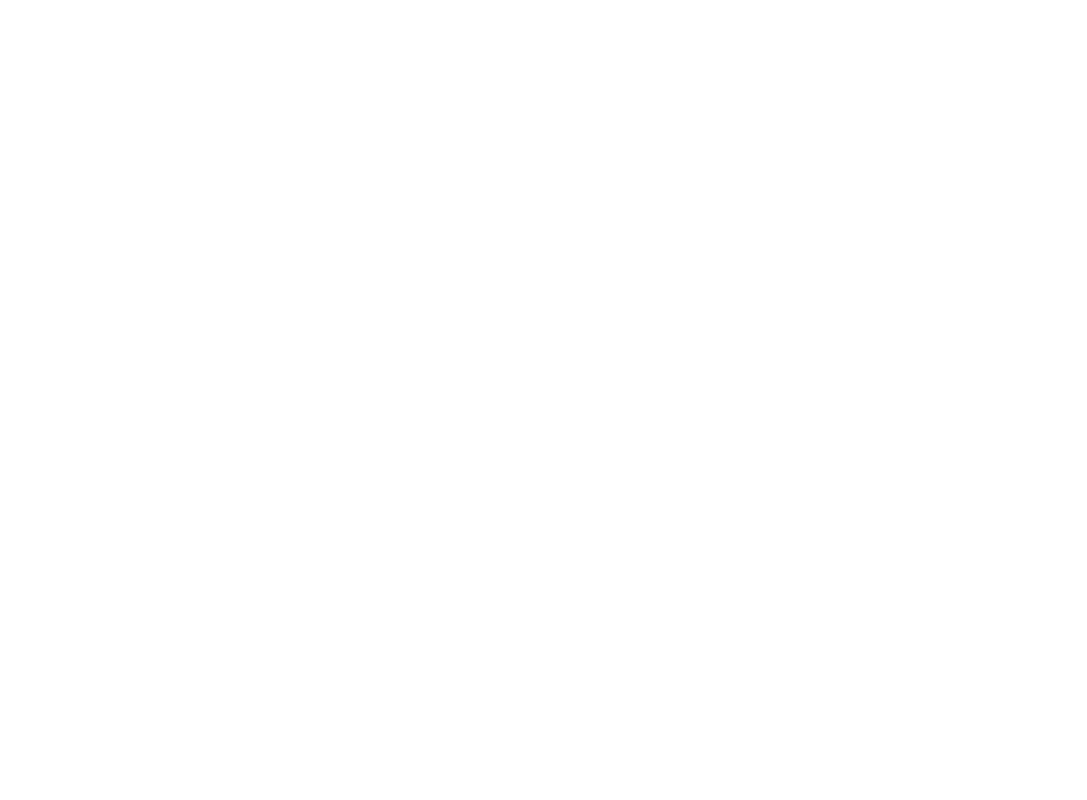
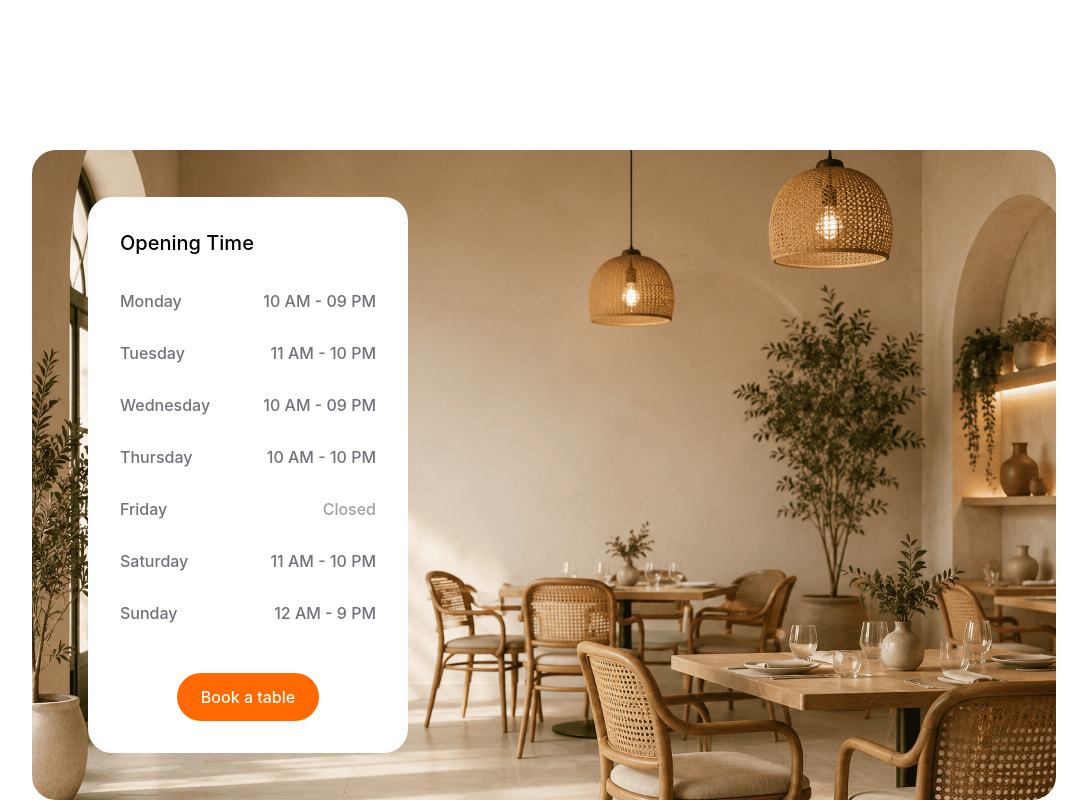
Before and after one commit to an-vila/restro-frontend, a React (Vite) app: page / in a window 1280 px wide. Shown: the part 3947-4747 px from the top of the page, without its empty margins (96-1183 px from the left). Before the commit the page ends 3921 px from the top, so only its background shows below. Built offline with nearby package versions, Linux system fonts and the light colour scheme.

Commit message:
New: Timing section added

```diff
--- a/src/App.jsx
+++ b/src/App.jsx
@@ -5,6 +5,7 @@
 import Hero from "./components/Hero"
 import Navbar from  "./components/Navbar"
 import Stats from "./components/Stats"
+import Timing from "./components/Timing"
 
 const App = () => {
   return (
@@ -16,6 +17,7 @@
       <Dishes />
       <Features />
       <BookingProcess />
+      <Timing />
     </>
   )
 }
--- /dev/null
+++ b/src/components/Timing.jsx
@@ -0,0 +1,37 @@
+import { timingData } from "../data/data";
+import Animated from "./Animated";
+
+const Timing = () => {
+  return (
+    <section id="timing" className="px-6 mt-44">
+      <Animated
+        scale={0.8}
+        y={0}
+        className="w-full max-w-5xl h-162.5 rounded-3xl bg-cover bg-center flex items-center justify-center md:justify-start px-6 md:px-14 overflow-hidden mx-auto bg-[url('/assets/restro-timing.png')]"
+      >
+        <div className="bg-white rounded-3xl p-8 w-full max-w-xs">
+          <Animated delay={0.2}>
+            <h3 className="text-xl mb-8 font-medium">Opening Time</h3>
+          </Animated>
+
+          <div className="space-y-7">
+            {timingData.map((item, index) => (
+              <Animated key={index} delay={index * 0.15} className="flex justify-between items-center">
+                <span className="font-medium text-zinc-500">{item.day}</span>
+                <span className={`font-medium ${item.hours === "Closed" ? "text-zinc-400" : "text-zinc-500"}`}>{item.hours}</span>
+              </Animated>
+            ))}
+          </div>
+
+          <Animated delay={0.2} className="mt-12 flex justify-center">
+            <a href="#booking-process" className="bg-orange-500 hover:bg-orange-600 text-white font-medium px-6 py-3 rounded-full transition">
+              Book a table
+            </a>
+          </Animated>
+        </div>
+      </Animated>
+    </section>
+  );
+};
+
+export default Timing;
```
